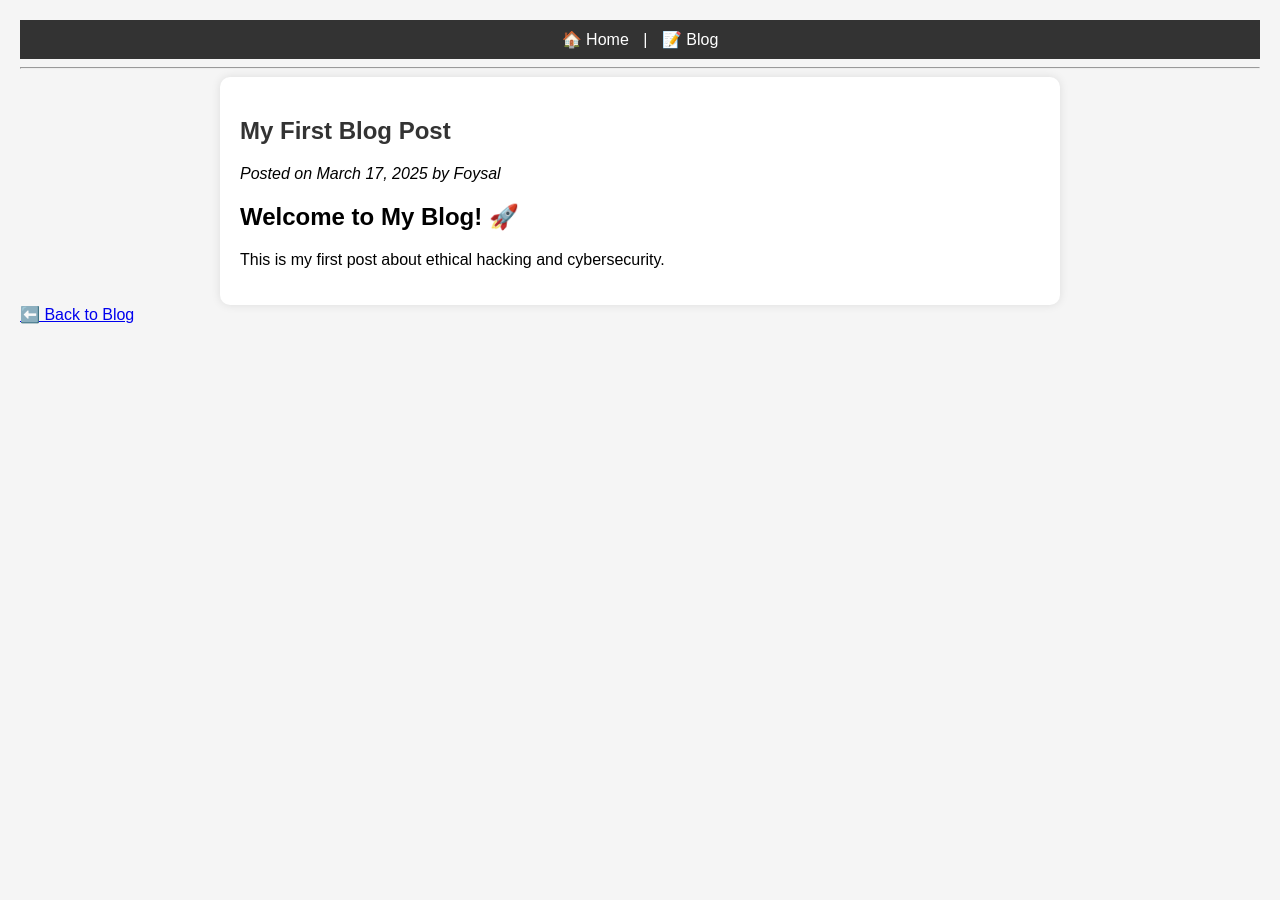
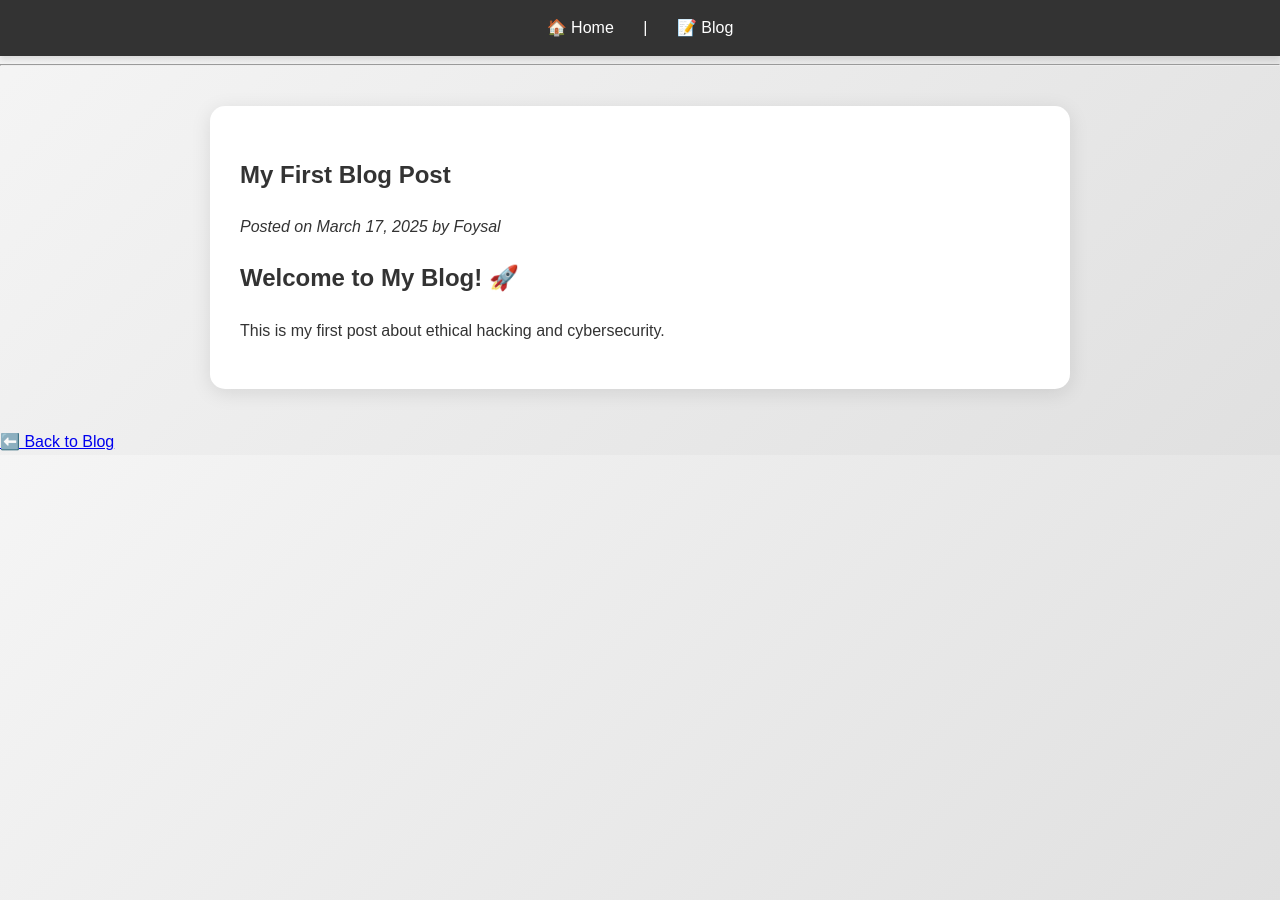
Before and after one commit to foysal1627/foysal1627.github.io, a Jekyll site: the page built from _posts/2025-03-18-new-blog.md, in a window 1280 px wide. Built offline with Jekyll 4.4.1, drawn with Linux system fonts in a browser that asks for light colours.

Commit message:
style.css

```diff
--- a/assets/css/style.css
+++ b/assets/css/style.css
@@ -1,26 +1,34 @@
 body {
-    font-family: Arial, sans-serif;
-    margin: 20px;
+            font-family: 'Arial', sans-serif;
+            margin: 0;
             padding: 0;
-    background: #f5f5f5;
+            background: linear-gradient(135deg, #f5f5f5, #e0e0e0);
+            color: #333;
+            line-height: 1.6;
         }
 nav {
             background: #333;
-    padding: 10px;
+            padding: 15px 20px;
             color: white;
             text-align: center;
+            box-shadow: 0 4px 6px rgba(0,0,0,0.1);
         }
+
         nav a {
             color: white;
             text-decoration: none;
-    margin: 0 10px;
+            margin: 0 15px;
+            padding: 5px 10px;
+            border-radius: 5px;
+            transition: background-color 0.3s ease, color 0.3s ease;
         }
 article {
     max-width: 800px;
-    margin: auto;
-    padding: 20px;
+    margin: 40px auto;
+    padding: 30px;
     background: white;
-    border-radius: 10px;
-    box-shadow: 0 0 10px rgba(0,0,0,0.1);
+    border-radius: 15px;
+    box-shadow: 0 4px 20px rgba(0,0,0,0.1);
+    transition: transform 0.3s ease, box-shadow 0.3s ease;
 }
 h1 { color: #333; }
```
Lines whose indentation alone changed are shown as unchanged.
